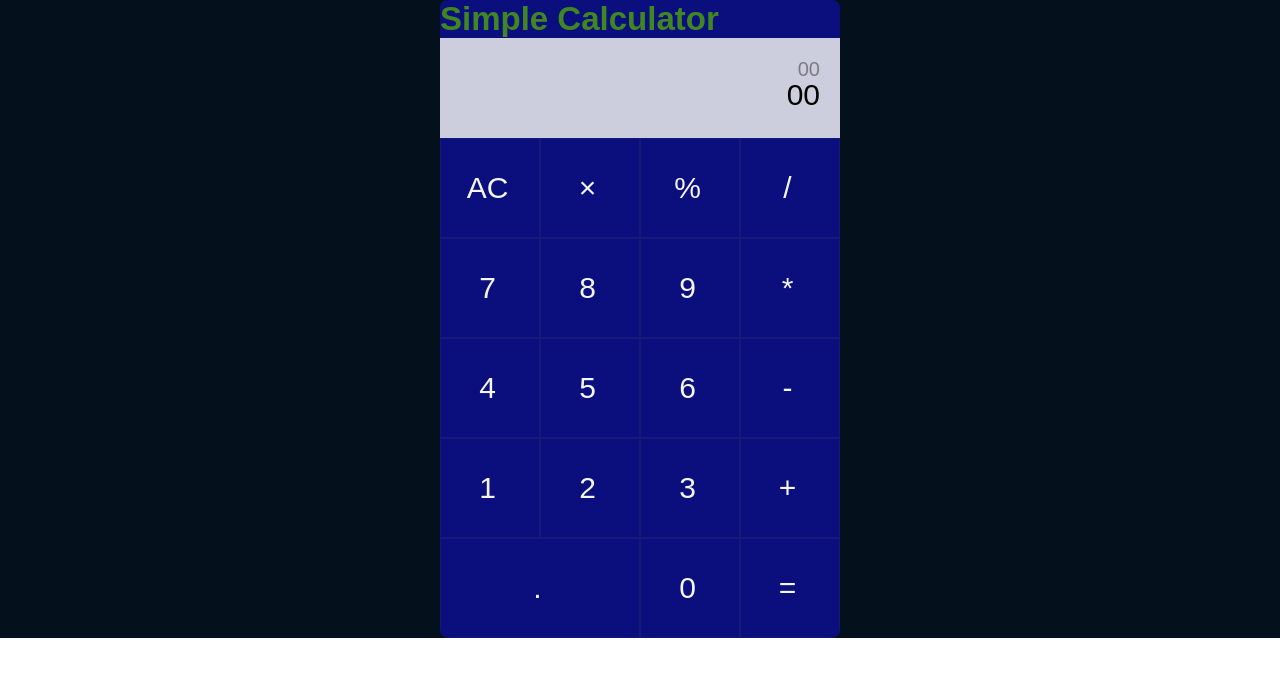
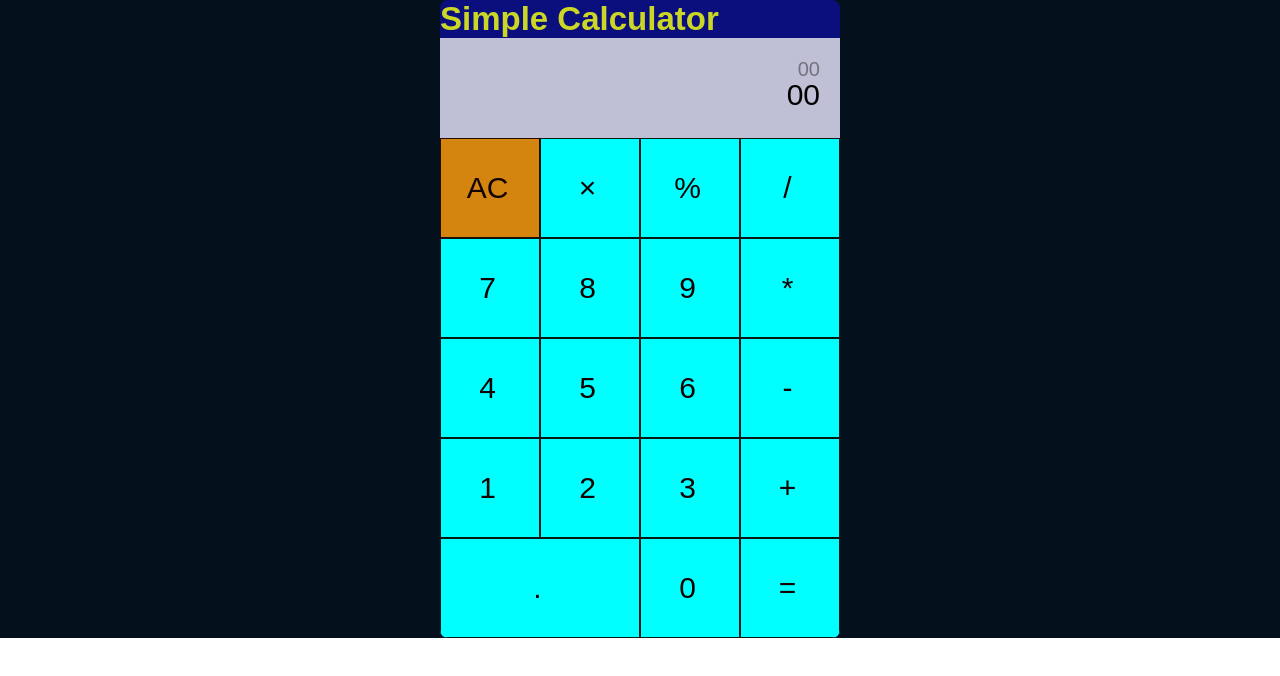
Before and after one commit to ZishanAhmad123/Task4, a plain HTML site: page index.html in a window 1280 px wide. Drawn offline with Linux system fonts and the light colour scheme; a web font is replaced by a local one.

Commit message:
Update style.css

```diff
--- a/style.css
+++ b/style.css
@@ -10,7 +10,7 @@
   .cal_name{
 display: contents;
 margin: auto;
-color: rgba(70, 145, 26, 0.927);
+color: rgba(220, 230, 30, 0.927);
 font-size: 33px;
   }
   section {
@@ -29,7 +29,7 @@ font-size: 33px;
     overflow: hidden;
   }
   .display {
-    background-color: rgba(244, 245, 241, 0.831);
+    background-color: rgba(228, 226, 231, 0.831);
     height: 100px;
     width: 100%;
     text-align: right;
@@ -52,13 +52,29 @@ font-size: 33px;
 
   }
   .all_button {
-    color: whitesmoke;
+    color: rgb(18, 1, 1);
     display: grid;
 
     grid-template: repeat(4, 1fr) / repeat(4, 1fr);
   }
+  .all-clear{
+    background-color: rgb(211, 133, 16);
+  }
+  .operation{
+    background-color: aqua;
+  }
+  .number{
+    background-color: aqua;
+  }
+  .last-entity-clear{
+    background-color: aqua;
+  }
+  .equal{
+    background-color:aqua ;
+  }
+
   .button {
-    border: 0.5px solid rgba(92, 92, 92, 0.137);
+    border: 0.5px solid rgba(17, 1, 1, 0.909);
     display: inline-block;
     height: 100px;
     width: 100%;
@@ -70,7 +86,7 @@ font-size: 33px;
     cursor: pointer;
   }
   .button:hover {
-    background-color: rgb(30, 43, 46);
+    background-color: rgb(24, 169, 58);
   }
   .btn-0 {
     grid-column: 1/3;
```
